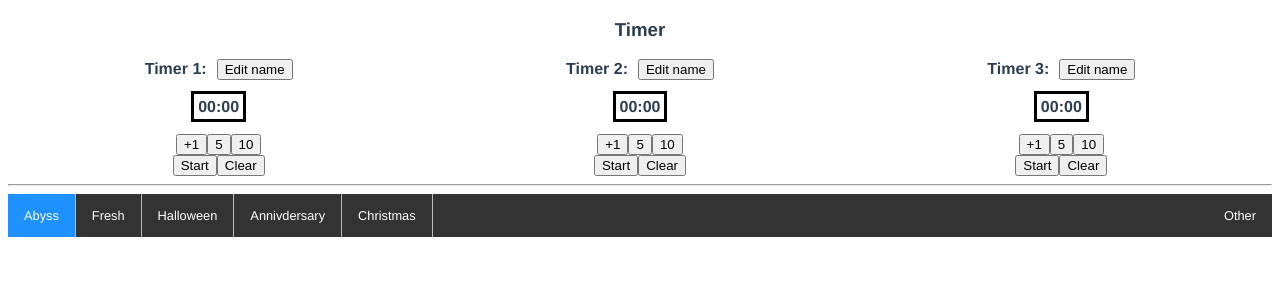
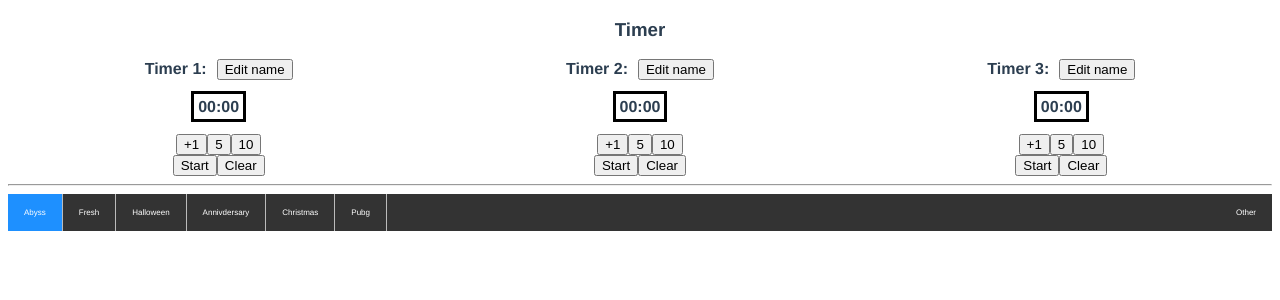
Before and after one commit to nisino25/abysrium, a Vue app: page / in a window 1280 px wide. Shown: the top 300 px of the page. Built offline with nearby package versions, Linux system fonts and the light colour scheme.

Commit message:
No more magnying

```diff
--- a/src/App.vue
+++ b/src/App.vue
@@ -96,6 +96,7 @@
         <li @click="showingPage= 'Hallow'" :class="[showingPage === 'Hallow' ? 'Hallow' : '']"><a >Halloween</a></li>
         <li @click="showingPage= 'Anni'" :class="[showingPage === 'Anni' ? 'Anni' : '']"><a >Annivdersary</a></li>
         <li @click="showingPage= 'Chris'" :class="[showingPage === 'Chris' ? 'Chris' : '']"><a >Christmas</a></li>
+        <li @click="showingPage= 'pubg'" :class="[showingPage === 'pubg' ? 'pubg' : '']"><a >Pubg</a></li>
         <li style="float:right"><a href="#about">Other</a></li>
       </ul>
 
@@ -306,6 +307,8 @@ export default {
   text-align: center;
   color: #2c3e50;
   margin-top: 15px;
+  touch-action: manipulation;
+
 }
 
 .container {
@@ -332,7 +335,7 @@ export default {
   padding: 0;
   overflow: hidden;
   background-color: #333;
-  font-size: 80%;
+  font-size: 50%;
 }
 
 .navbar li{
@@ -377,6 +380,11 @@ export default {
   background-color: 	crimson;
 }
 
+.navbar .pubg {
+  background-color: 	coral;
+}
+
+
 
 
 </style>
```
